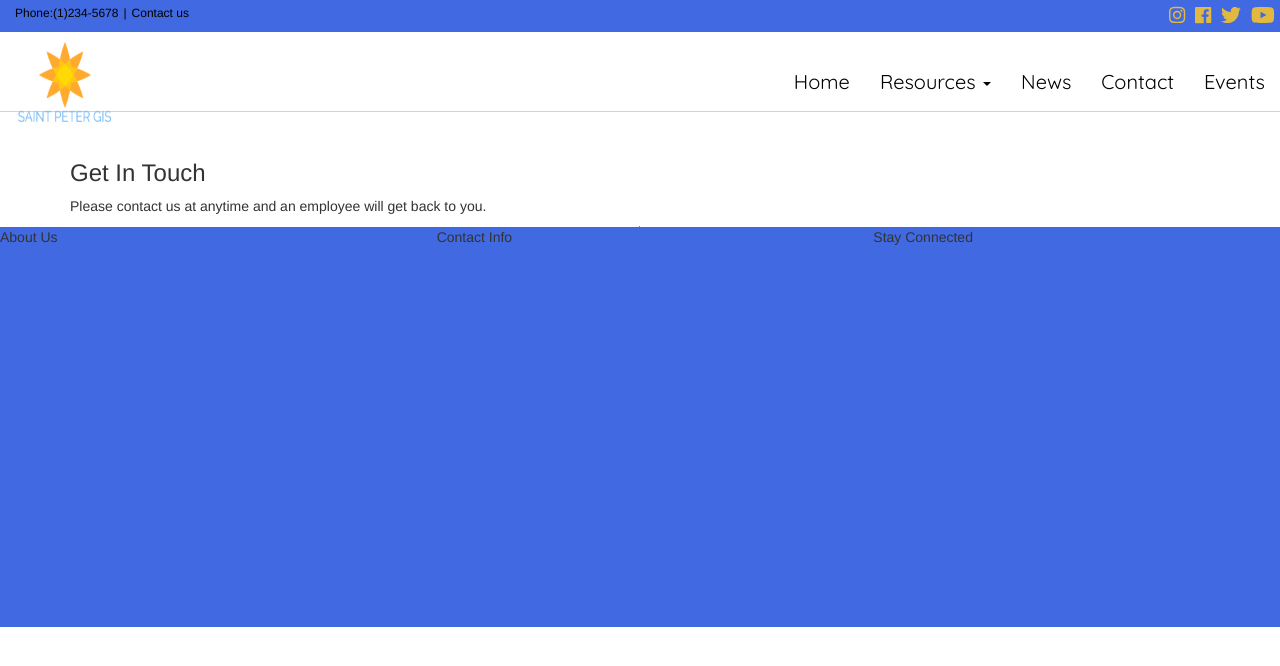
After one commit to agill12/saint_peter_gis, a Django app: page /contacts in a window 1280 px wide. The commit adds this page. Shown: the top 666 px of the page. Run offline with Django 3.2, Linux system fonts and the light colour scheme; style sheets or scripts are compiled from the project's sources; some libraries are stand-ins or nearby versions.

Commit message:
CREATED CONTACTS PAGE

```diff
--- a/home/static/home/styles.less
+++ b/home/static/home/styles.less
@@ -7,7 +7,14 @@
 //BASE STYLES
 h2{
     font-family: 'Quicksand', sans-serif;
+    margin-bottom: 15px;
 }
+
+#buffer{
+    margin-top: 140px
+}
+
+
 #nav1{
     background-color: @main-color;
     border-radius:0;
@@ -125,7 +132,8 @@ footer{
     width:150px;
     background-color: @main-color;
     color:@tertiary-color;
-    margin-bottom: 20px
+    margin-bottom: 20px;
+    border:none;
 }
 
 #container2-container{
@@ -138,7 +146,12 @@ footer{
     #container1
 }
 
-//MEDIA QUERIES FOR INDEX PAGE
+//CONTACT PAGE
+.contact-div{
+    border-right:1px solid grey;
+}
+
+//MEDIA QUERIES
 //SMARTPHONE
 @media only screen and (min-device-width : 320px) and (max-device-width : 480px) {
 /* Styles */
--- a/home/templates/home/base.html
+++ b/home/templates/home/base.html
@@ -19,6 +19,7 @@
 
 </head>
 <body>
+     <div class="navbar-fixed-top">
  <nav class="navbar navbar-default" id="nav1">
   <div class="container-fluid">
 
@@ -73,6 +74,8 @@
     </div><!-- /.navbar-collapse -->
   </div><!-- /.container-fluid -->
 </nav>
+</div>
+<div id="buffer"></div>
 {% block content %} {% endblock %}
 <footer>
     <div class="row">
--- /dev/null
+++ b/home/templates/home/contact.html
@@ -0,0 +1,32 @@
+{% extends 'home/base.html' %}
+{% block content %}
+<div class="container">
+    <div class="row">
+        <div class="col-sm-3">
+            <h3>Get In Touch</h3>
+        </div>
+    </div>
+    <div class="row">
+        <div class="col-sm-6">
+            <p>Please contact us at anytime and an employee will get back to you.</p>
+        </div>
+    </div>
+    <div class="row">
+        <div class="col-sm-6 contact-div">
+
+         <form id="contact_form">
+
+
+
+         </form>
+
+       </div>
+        </div>
+
+    </div>
+</div>
+
+
+
+
+{% endblock %}
--- a/home/views.py
+++ b/home/views.py
@@ -7,3 +7,7 @@ from django.utils import timezone
 def get_index(request):
      posts = Post.objects.filter(created_date__lte=timezone.now()).order_by('-created_date')[0:11]
      return render(request, "home/index.html",{'posts':posts})
+
+
+def get_contacts(request):
+    return render(request, "home/contact.html")
--- a/saint_peter_gis/urls.py
+++ b/saint_peter_gis/urls.py
@@ -16,12 +16,13 @@ Including another URLconf
 from django.conf.urls import url,include
 from django.contrib import admin
 from accounts import urls as accounts_urls
-from home.views import get_index
+from home.views import get_index,get_contacts
 from django.views.static import serve
 from django.conf import settings
 urlpatterns = [
     url(r'^admin/', admin.site.urls),
     url(r'^accounts/', include(accounts_urls)),
     url(r'^$', get_index, name='home'),
+    url(r'^contacts', get_contacts, name='contacts'),
     url(r'^media/(?P<path>.*)$', serve, {'document_root': settings.MEDIA_ROOT}),
 ]
```
Also changed, not shown: db.sqlite3.
